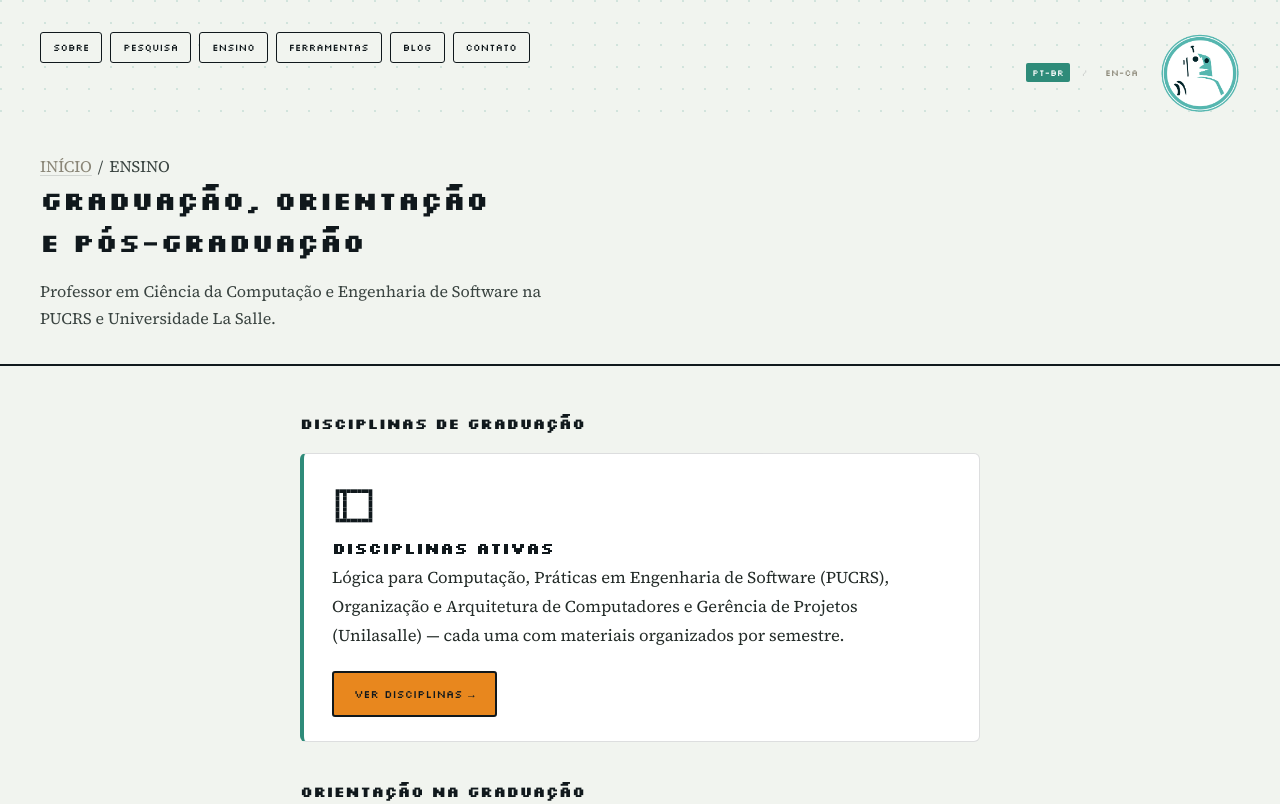
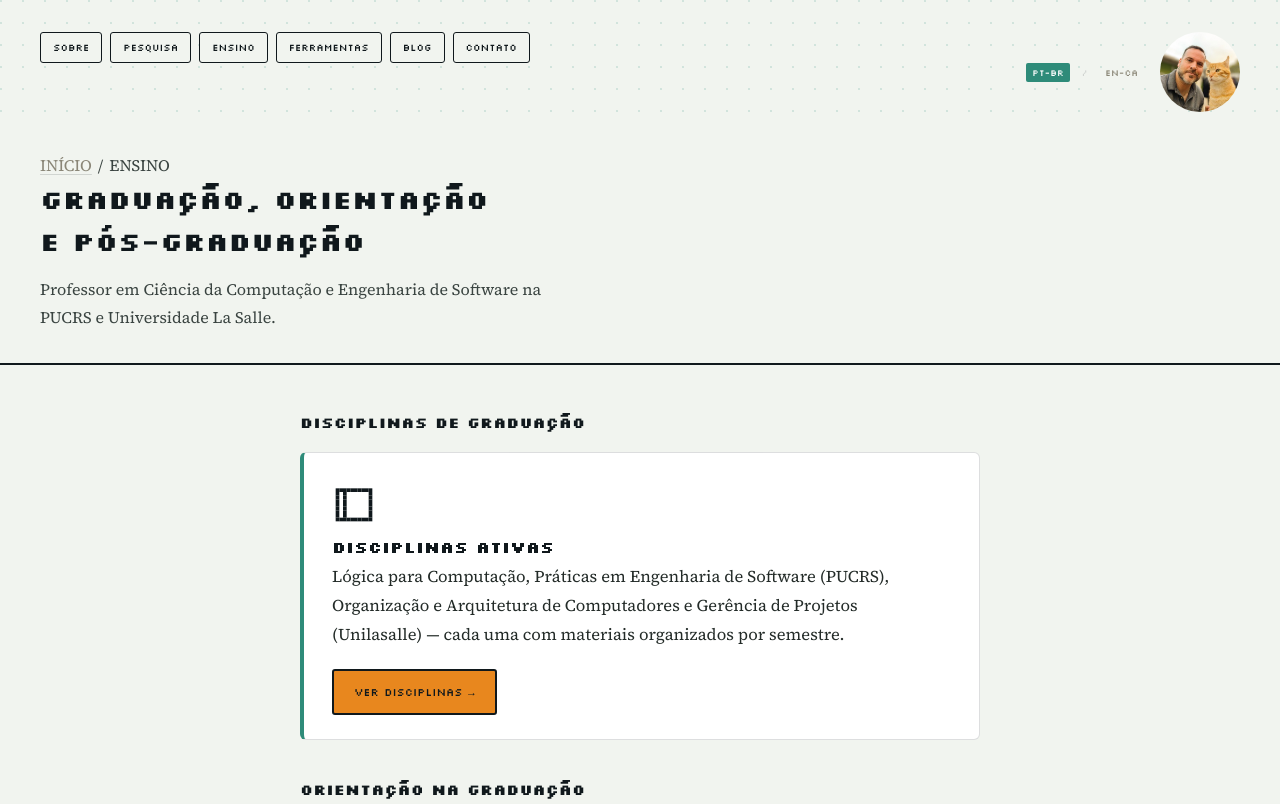
Before and after one commit to ProfessorFilipo/ProfessorFilipo-website, a plain HTML site: page frontend/ensino.html in a window 1280 px wide. Shown: the top 804 px of the page. Drawn offline with Linux system fonts and the light colour scheme; no server answers.

Commit message:
Replace logo with personal photo, circular crop via CSS

```diff
--- a/frontend/css/main.css
+++ b/frontend/css/main.css
@@ -54,7 +54,7 @@ a{color:var(--royal);text-decoration-color:var(--royal);text-underline-offset:3p
   background:var(--paper);color:var(--ink);text-decoration:none;
 }
 .main-nav a:hover{background:var(--paper-2);}
-.site-logo img{width:80px;height:auto;display:block;}
+.site-logo img{width:80px;height:80px;object-fit:cover;border-radius:50%;display:block;}
 
 /* ---------- language switcher ---------- */
 .lang-switch{font-family:var(--pixel);font-size:9px;display:flex;gap:6px;align-items:center;}
--- a/frontend/ensino.html
+++ b/frontend/ensino.html
@@ -7,7 +7,7 @@
 <meta name="description" content="Disciplinas de graduação, orientação de TCC e orientação de monografias de pós-graduação.">
 <link rel="preconnect" href="https://fonts.googleapis.com">
 <link href="https://fonts.googleapis.com/css2?family=Silkscreen:wght@400;700&family=Source+Serif+4:ital,wght@0,400;0,600;0,700;1,400&display=swap" rel="stylesheet">
-<link rel="stylesheet" href="css/main.css?v=2">
+<link rel="stylesheet" href="css/main.css?v=4">
 </head>
 <body>
 
@@ -27,7 +27,7 @@
         <a href="#" title="Versão em inglês em breve">EN-CA</a>
       </div>
       <a href="index.html" class="site-logo" aria-label="Filipo Novo Mór — página inicial">
-        <img src="assets/logo.png" alt="Logo pessoal — perfil de robô estilizado dentro de um círculo teal">
+        <img src="assets/logo-photo.jpg" alt="Foto de Filipo com seu gato, o Alemão">
       </a>
     </div>
   </header>
```
Also changed, not shown: frontend/ensino-disciplinas.html (+2 -2 lines), frontend/experiencia.html (+2 -2 lines), frontend/index.html (+2 -2 lines), frontend/logica.html (+2 -2 lines), frontend/pesquisa.html (+2 -2 lines), frontend/sobre.html (+2 -2 lines), frontend/assets/logo-photo.jpg (added).
